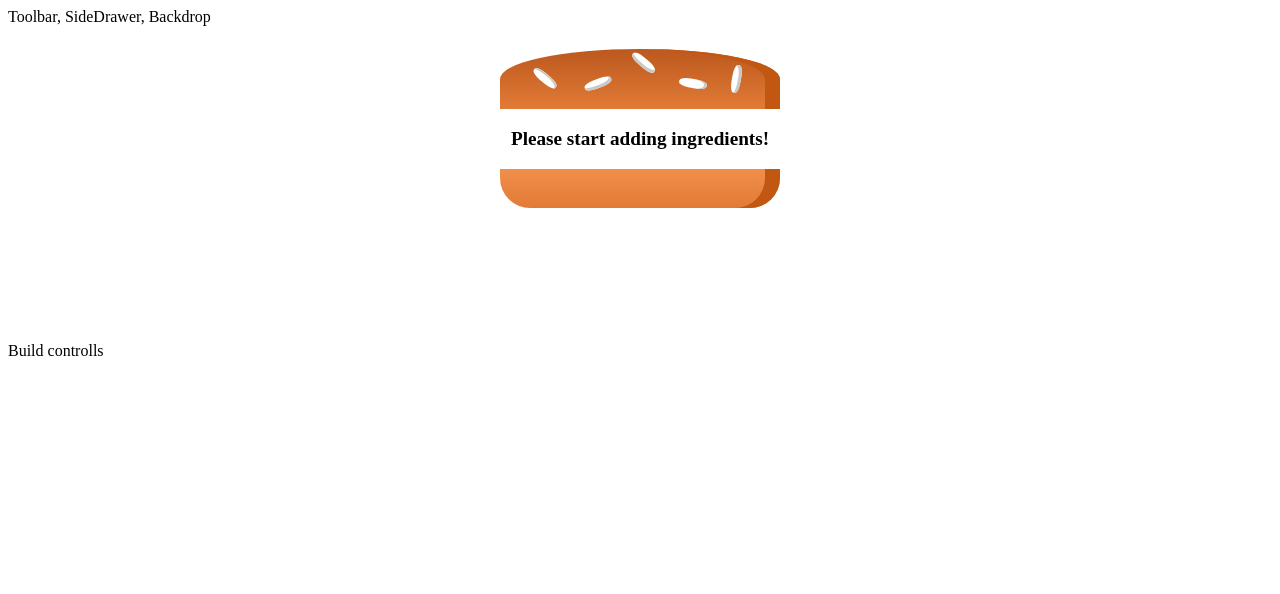
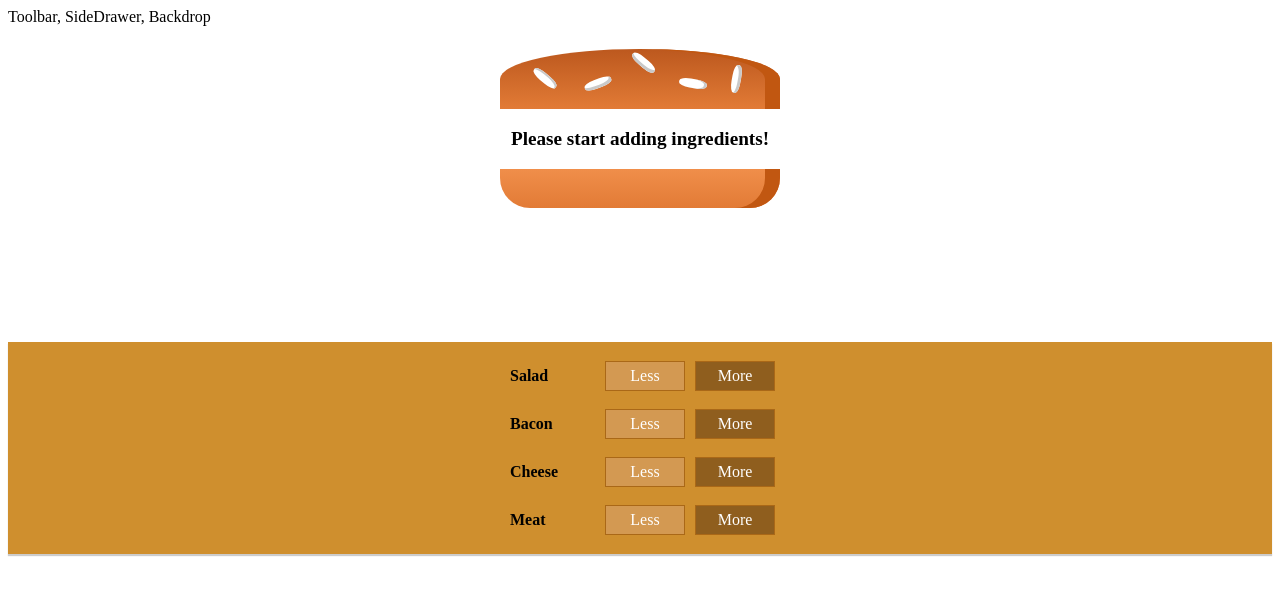
Before and after one commit to lukalid/burger-app, a React app: page / in a window 1280 px wide. Shown: the top 594 px of the page. Built offline with nearby package versions, Linux system fonts and the light colour scheme.

Commit message:
Continuing build controlls implementation

```diff
--- a/src/components/Burger/BuildControlls/BuildControlls.js
+++ b/src/components/Burger/BuildControlls/BuildControlls.js
@@ -1,9 +1,20 @@
 import React from 'react';
+import classes from './BuildControlls.module.css';
+import BuildControll from './BuildControll/BuildControll';
+
+const controls = [
+    { label: 'Salad', type: 'salad' },
+    { label: 'Bacon', type: 'bacon' },
+    { label: 'Cheese', type: 'cheese' },
+    { label: 'Meat', type: 'meat' },
+];
 
 const buildControlls = (props) => {
     return (
-        <div>
-
+        <div className={classes.BuildControlls}>
+            {controls.map(control => {
+                return <BuildControll key={control.label} label={control.label}/>;
+            })}
         </div>
     );
 };
--- a/src/containers/BurgerBuilder/BurgerBuilder.js
+++ b/src/containers/BurgerBuilder/BurgerBuilder.js
@@ -1,6 +1,7 @@
 import React, { Component } from "react";
 import Aux from '../../hoc/Aux';
 import Burger from '../../components/Burger/Burger';
+import BuildControlls from '../../components/Burger/BuildControlls/BuildControlls';
 
 class BurgerBuilder extends Component {
 
@@ -20,7 +21,7 @@ class BurgerBuilder extends Component {
         return (
             <Aux>
                 <Burger ingredients={this.state.ingredients}/>
-                <div>Build controlls</div>
+                <BuildControlls/>
             </Aux>
         );
     }
```
